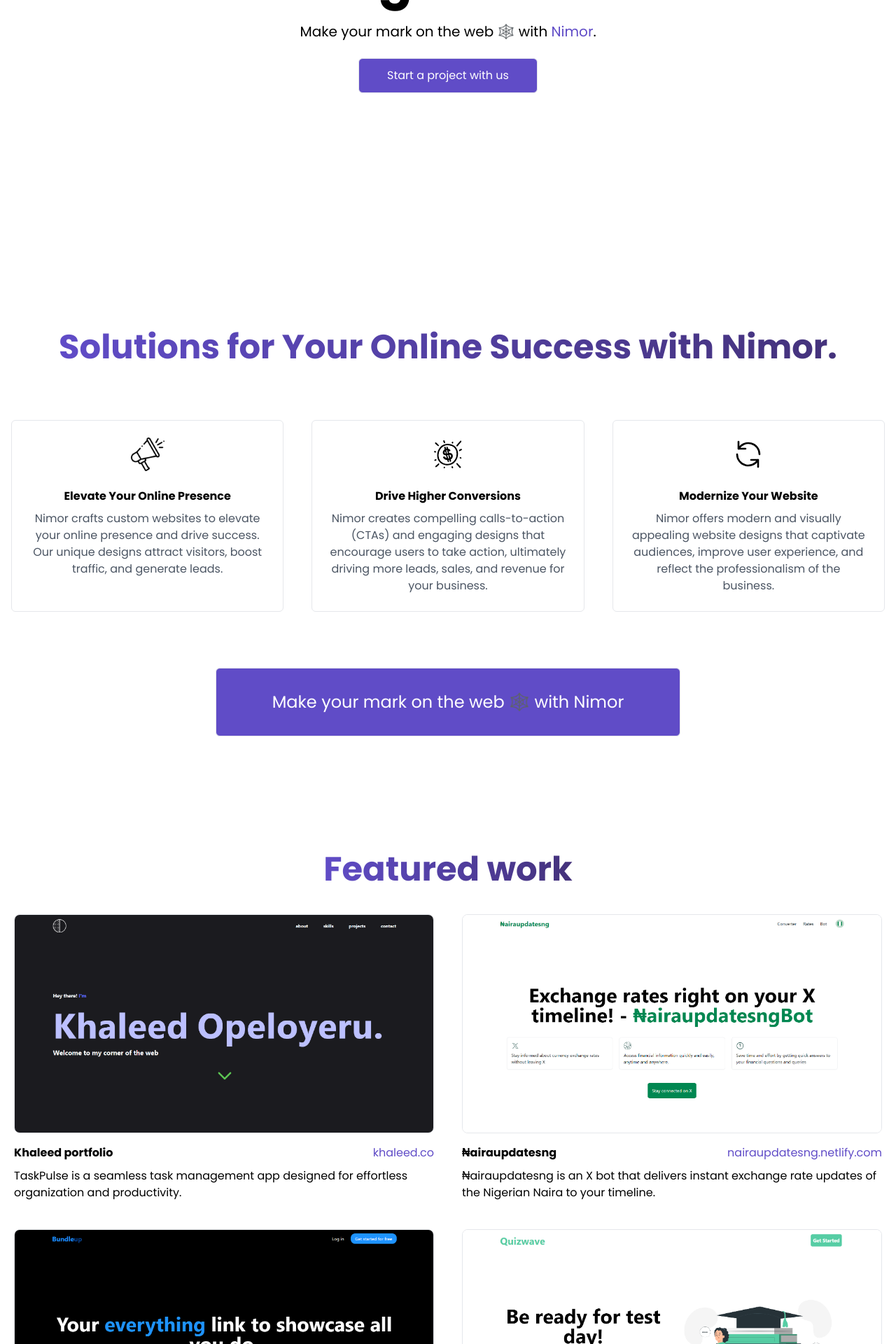
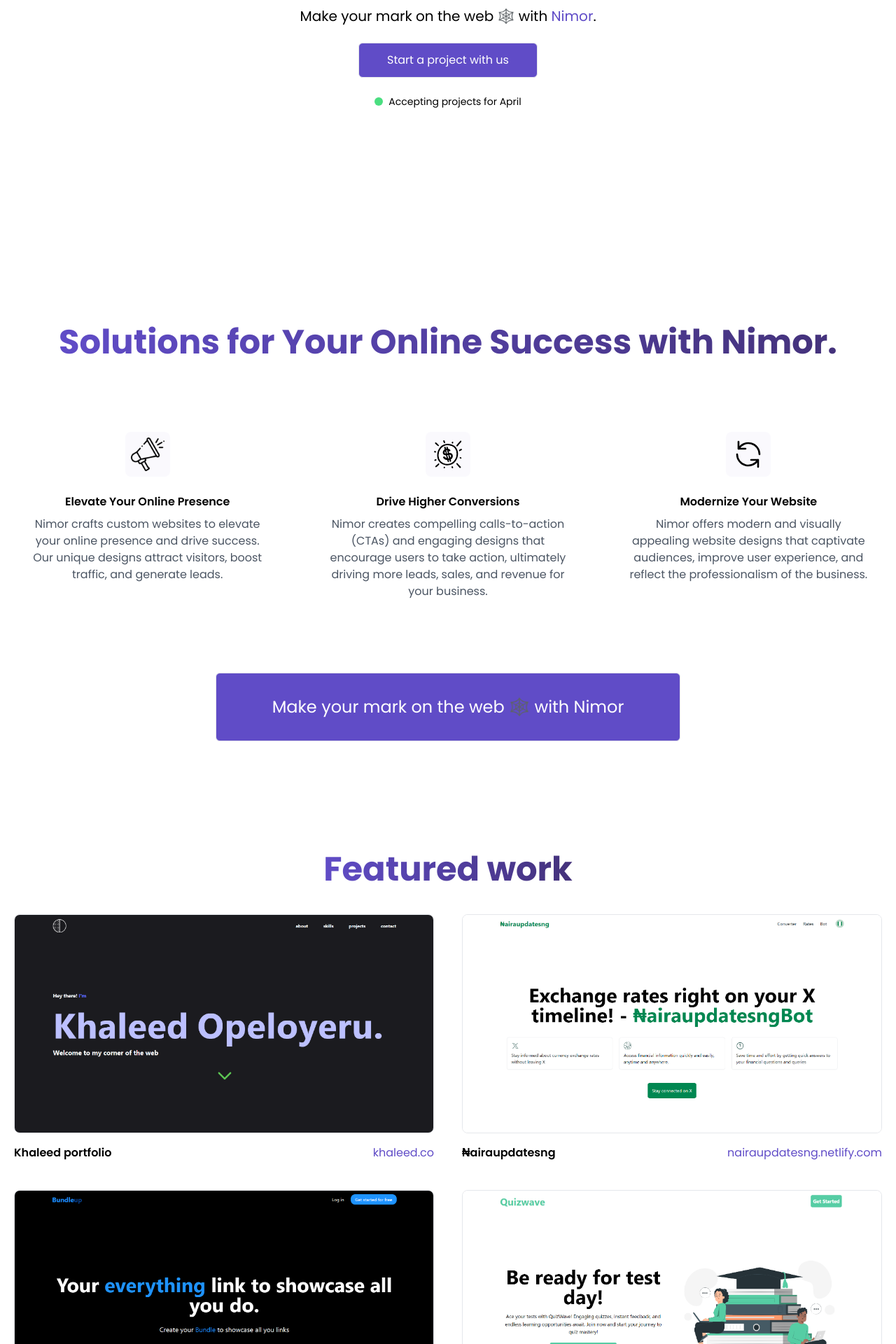
Before and after one commit to khaleedcodes/nimor, a React (Vite) app: page / in a window 1280 px wide. Shown: the part 480-2400 px from the top of the page at 70% size. Built offline with nearby package versions, Linux system fonts and the light colour scheme.

Commit message:
modified layout

```diff
--- a/src/assets/icons/Bundleup.tsx
+++ b/src/assets/icons/Bundleup.tsx
@@ -2,7 +2,7 @@ import bundleup from "../images/bundleup-logo.png";
 
 function Bundleup() {
   return (
-    <div className="">
+    <div className="mt-[0.3rem] ml-1">
       <a href="https://bundleup.us/nimor" className="">
         <img className="w-[26px] h-[26px]" src={bundleup} />
       </a>
--- a/src/assets/icons/Mail.tsx
+++ b/src/assets/icons/Mail.tsx
@@ -11,7 +11,7 @@ function Mail() {
         >
           <path
             d="M10 19H6.2C5.0799 19 4.51984 19 4.09202 18.782C3.71569 18.5903 3.40973 18.2843 3.21799 17.908C3 17.4802 3 16.9201 3 15.8V8.2C3 7.0799 3 6.51984 3.21799 6.09202C3.40973 5.71569 3.71569 5.40973 4.09202 5.21799C4.51984 5 5.0799 5 6.2 5H17.8C18.9201 5 19.4802 5 19.908 5.21799C20.2843 5.40973 20.5903 5.71569 20.782 6.09202C21 6.51984 21 7.0799 21 8.2V10M20.6067 8.26229L15.5499 11.6335C14.2669 12.4888 13.6254 12.9165 12.932 13.0827C12.3192 13.2295 11.6804 13.2295 11.0677 13.0827C10.3743 12.9165 9.73279 12.4888 8.44975 11.6335L3.14746 8.09863M14 21L16.025 20.595C16.2015 20.5597 16.2898 20.542 16.3721 20.5097C16.4452 20.4811 16.5147 20.4439 16.579 20.399C16.6516 20.3484 16.7152 20.2848 16.8426 20.1574L21 16C21.5523 15.4477 21.5523 14.5523 21 14C20.4477 13.4477 19.5523 13.4477 19 14L14.8426 18.1574C14.7152 18.2848 14.6516 18.3484 14.601 18.421C14.5561 18.4853 14.5189 18.5548 14.4903 18.6279C14.458 18.7102 14.4403 18.7985 14.405 18.975L14 21Z"
-            stroke="#604cc7"
+            stroke="#fff"
             strokeWidth="1"
             strokeLinecap="round"
             strokeLinejoin="round"
--- a/src/assets/icons/X.tsx
+++ b/src/assets/icons/X.tsx
@@ -1,15 +1,15 @@
 function X() {
   return (
-    <div className="">
+    <div className="mt-1">
       <a href="https://twitter.com/nimorcreative" className="">
         <svg
           xmlns="http://www.w3.org/2000/svg"
           viewBox="0,0,256,256"
-          width="28px"
-          height="28px"
+          width="27px"
+          height="27px"
         >
           <g
-            fill="#604cc7"
+            fill="#fff"
             fillRule="nonzero"
             stroke="none"
             strokeWidth="1"
--- a/src/components/Footer.tsx
+++ b/src/components/Footer.tsx
@@ -5,10 +5,10 @@ import X from "../assets/icons/X";
 import WordMark from "./WordMark";
 function Footer() {
   return (
-    <div className="flex justify-center">
-      <div className="max-w-screen-xl w-full pr-4 pl-4 pt-10 pb-10 flex justify-between items-center gap-10 border-t mt-12">
+    <div className="flex justify-center bg-black mt-14">
+      <div className="max-w-screen-xl w-full pr-4 pl-4 pt-10 pb-10 flex justify-between items-center gap-1">
         <div>
-          <WordMark />
+          <WordMark classes="text-white" />
         </div>
         <div className="flex gap-3">
           <Mail />
--- a/src/components/NavBar.tsx
+++ b/src/components/NavBar.tsx
@@ -4,7 +4,7 @@ function NavBar() {
   return (
     <div className="sticky top-0 flex justify-center bg-white z-10">
       <nav className="justify-between items-center flex p-4 w-full">
-        <WordMark />
+        <WordMark classes="text-black" />
         <div className="flex items-center gap-8">
           <Button classes="pt-3 pb-3 pl-10 pr-10">Start a Project</Button>
         </div>
--- a/src/components/WordMark.tsx
+++ b/src/components/WordMark.tsx
@@ -1,10 +1,11 @@
 import { Link } from "react-router-dom";
+import { WordMarkProp } from "../types/types";
 
-function WordMark() {
+function WordMark({ classes }: WordMarkProp) {
   return (
-    <div className="flex items-center justify-center">
+    <div className={`flex items-center justify-center ${classes}`}>
       <Link to="/" className="">
-        <p className=" text-primary-green text-2xl font-bold">
+        <p className="text-2xl font-bold">
           nimor<span className="text-first-accent">.</span>
         </p>
       </Link>
--- a/src/pages/landing-page/HeroSection.tsx
+++ b/src/pages/landing-page/HeroSection.tsx
@@ -17,6 +17,13 @@ function HeroSection() {
           <span className="text-first-accent">Nimor</span>.
         </h1>
         <Button classes="pt-3 pb-3 pl-10 pr-10">Start a project with us</Button>
+        <div className="flex items-center justify-center gap-2">
+          <div className="bg-green-400 h-3 w-3 rounded-full"></div>
+          <p className="flex items-center justify-center text-sm">
+            Accepting projects for{" "}
+            {new Date().toLocaleString("default", { month: "long" })}
+          </p>
+        </div>
       </div>
       {/* <ClientCarousel /> */}
     </div>
--- a/src/pages/landing-page/ProjectCard.tsx
+++ b/src/pages/landing-page/ProjectCard.tsx
@@ -3,7 +3,6 @@ import type { ProjectCardProps } from "../../types/types";
 function ProjectCard({
   projectImage,
   projectTitle,
-  overlayProjectDescription,
   link,
   linkName,
 }: ProjectCardProps) {
@@ -29,7 +28,7 @@ function ProjectCard({
       </div>
       <div className="flex flex-col gap-2">
         <div className="flex justify-between">
-          <p className="font-bold">{projectTitle}</p>
+          <p className="font-semibold">{projectTitle}</p>
           <a
             href={link}
             className="text-first-accent hover:text-second-accent duration-300 transition-all border-b border-b-transparent hover:border-b-second-accent"
@@ -37,7 +36,6 @@ function ProjectCard({
             {linkName}
           </a>
         </div>
-        <p>{overlayProjectDescription}</p>
       </div>
     </div>
   );
--- a/src/pages/landing-page/ProjectList.tsx
+++ b/src/pages/landing-page/ProjectList.tsx
@@ -10,8 +10,6 @@ function ProjectList() {
       projectImage: khaleedPortfolio,
       projectTitle: "Khaleed portfolio",
       cardID: 1,
-      overlayProjectDescription:
-        "TaskPulse is a seamless task management app designed for effortless organization and productivity. ",
       link: "https://khaleed.co/",
       linkName: "khaleed.co",
       technologies: "React & Tailwind",
@@ -19,8 +17,6 @@ function ProjectList() {
     {
       projectImage: nairaupdatesng,
       projectTitle: "₦airaupdatesng",
-      overlayProjectDescription:
-        "₦airaupdatesng is an X bot that delivers instant exchange rate updates of the Nigerian Naira to your timeline.",
       cardID: 2,
       link: "https://nairaupdatesng.netlify.app/bot",
       linkName: "nairaupdatesng.netlify.com",
@@ -29,8 +25,6 @@ function ProjectList() {
     {
       projectImage: bundleup,
       projectTitle: "Bundleup",
-      overlayProjectDescription:
-        "Bundleup is a platform for showcasing all your links with just one click.",
       cardID: 3,
       link: "https://bundleup.us",
       linkName: "bundleup.us",
@@ -39,8 +33,6 @@ function ProjectList() {
     {
       projectImage: quizwave,
       projectTitle: "Quizwave",
-      overlayProjectDescription:
-        "Quizwave is a sleek and user-friendly quiz app perfect for studying or testing your knowledge.",
       cardID: 4,
       link: "https://quizwave.co",
       linkName: "quizwave.co",
@@ -53,7 +45,6 @@ function ProjectList() {
         ({
           projectImage,
           projectTitle,
-          overlayProjectDescription,
           cardID,
           link,
           linkName,
@@ -64,7 +55,6 @@ function ProjectList() {
               key={cardID}
               projectTitle={projectTitle}
               projectImage={projectImage}
-              overlayProjectDescription={overlayProjectDescription}
               link={link}
               linkName={linkName}
               technologies={technologies}
--- a/src/pages/landing-page/SolutionCard.tsx
+++ b/src/pages/landing-page/SolutionCard.tsx
@@ -7,12 +7,15 @@ function SolutionCard({
   cardImage,
 }: SolutionCardProp) {
   return (
-    <div className="basis-96 grow flex flex-col gap-6 p-4 items-center rounded-md border">
+    <div className="basis-96 grow flex flex-col gap-6 p-4 items-center rounded-md">
       <div className="flex flex-col gap-6 items-center rounded-md p-2 ">
-        {cardImage && <img className="w-12 h-12" src={cardImage} alt="" />}
-        {CardIcon && <CardIcon />}
+        <div className="p-2 rounded-lg bg-[rgb(96,76,199,0.03)]">
+          {cardImage && <img className="w-12 h-12" src={cardImage} alt="" />}
+          {CardIcon && <CardIcon />}
+        </div>
+
         <div className="flex flex-col gap-2">
-          <p className="text-center font-bold">{problem}</p>
+          <p className="text-center font-semibold">{problem}</p>
           <p className="text-center text-gray-600">{solution}</p>
         </div>
       </div>
--- a/src/types/types.ts
+++ b/src/types/types.ts
@@ -22,7 +22,6 @@ type SectionHeaderProp = {
 type ProjectCardProps = {
   projectImage: string;
   projectTitle: string;
-  overlayProjectDescription: string;
   link: string;
   technologies: string;
   linkName: string;
@@ -45,6 +44,9 @@ type SolutionCardProp = SolutionCardType;
 type WebsiteType = {
   websiteTypeName: string;
 };
+type WordMarkProp = {
+  classes: string;
+};
 type WebsiteItemProp = WebsiteType;
 export type {
   PageLayoutProp,
@@ -61,4 +63,5 @@ export type {
   SolutionCardProp,
   WebsiteType,
   WebsiteItemProp,
+  WordMarkProp,
 };
```
Also changed, not shown: src/assets/icons/Instagram.tsx (+3 -6 lines), src/assets/images/bundleup-logo.png.
